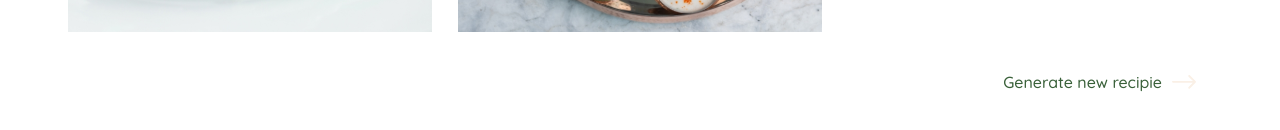
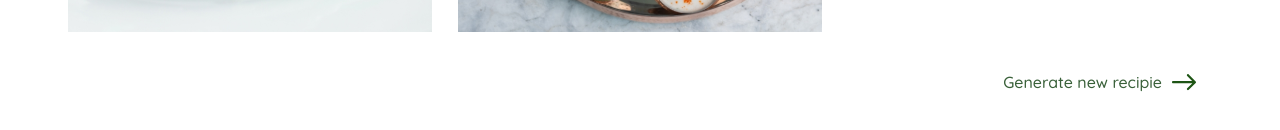
Before and after one commit to FatihYalcin42/code-cuisine, an Angular app: page /cookbook in a window 1280 px wide. Shown: the part 1285-1415 px from the top of the page. Built offline with nearby package versions, Linux system fonts and the light colour scheme.

Commit message:
fix: use a green right-pointing arrow for the cookbook footer cta

```diff
--- a/src/app/pages/cookbook-page/cookbook-page.html
+++ b/src/app/pages/cookbook-page/cookbook-page.html
@@ -93,7 +93,14 @@
     <div class="cookbook-footer-cta-row">
       <a class="cookbook-footer-cta-link" routerLink="/generate-recipe" aria-label="Generate new recipe">
         <span>Generate new recipie</span>
-        <img src="/Icons/Arrow 18.svg" width="24" height="24" alt="" aria-hidden="true" />
+        <img
+          class="cookbook-footer-cta-arrow"
+          src="/Icons/Arrow 11.svg"
+          width="24"
+          height="24"
+          alt=""
+          aria-hidden="true"
+        />
       </a>
     </div>
   </section>
--- a/src/app/pages/cookbook-page/cookbook-page.scss
+++ b/src/app/pages/cookbook-page/cookbook-page.scss
@@ -83,6 +83,10 @@
 
 .cookbook-footer-cta-link img {
   display: block;
+}
+
+.cookbook-footer-cta-arrow {
+  transform: rotate(180deg);
 }
 
 .cookbook-footer-cta-link:hover,
```
